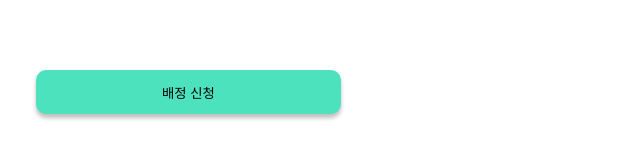
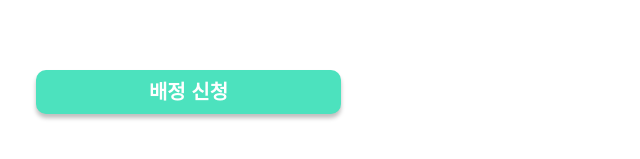
Before and after one commit to ksh5324/washing_deploy, a React (Vite) app: page / in a window 1280 px wide. Shown: the part 573-732 px from the top of the page, without its empty margins (0-640 px from the left). Built offline with nearby package versions, Linux system fonts and the light colour scheme.

Commit message:
button font

```diff
--- a/src/components/common/common.style.ts
+++ b/src/components/common/common.style.ts
@@ -40,6 +40,10 @@ export const ApplyButton = styled.button`
   border-radius: 10px;
   border: none;
   margin-top: 101px;
+  font-weight: 700;
+  font-size: 20px;
+  line-height: 23px;
+  color: #ffffff;
 `;
 
 export const P = styled(Label)`
```
